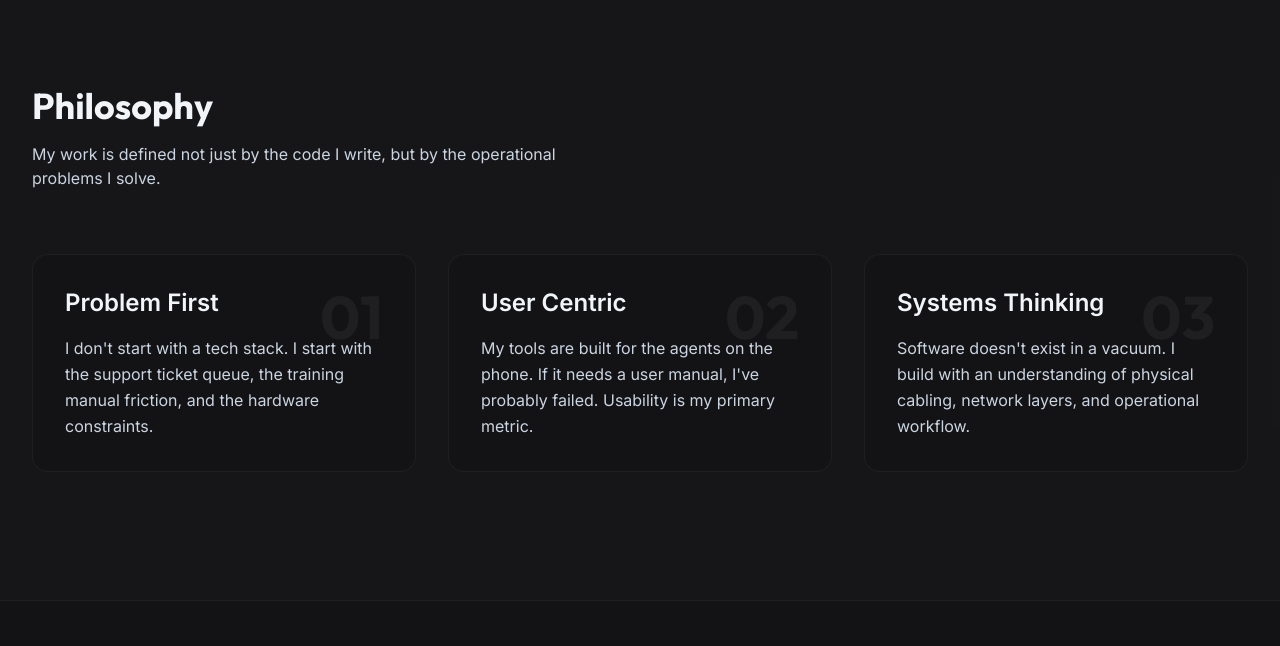
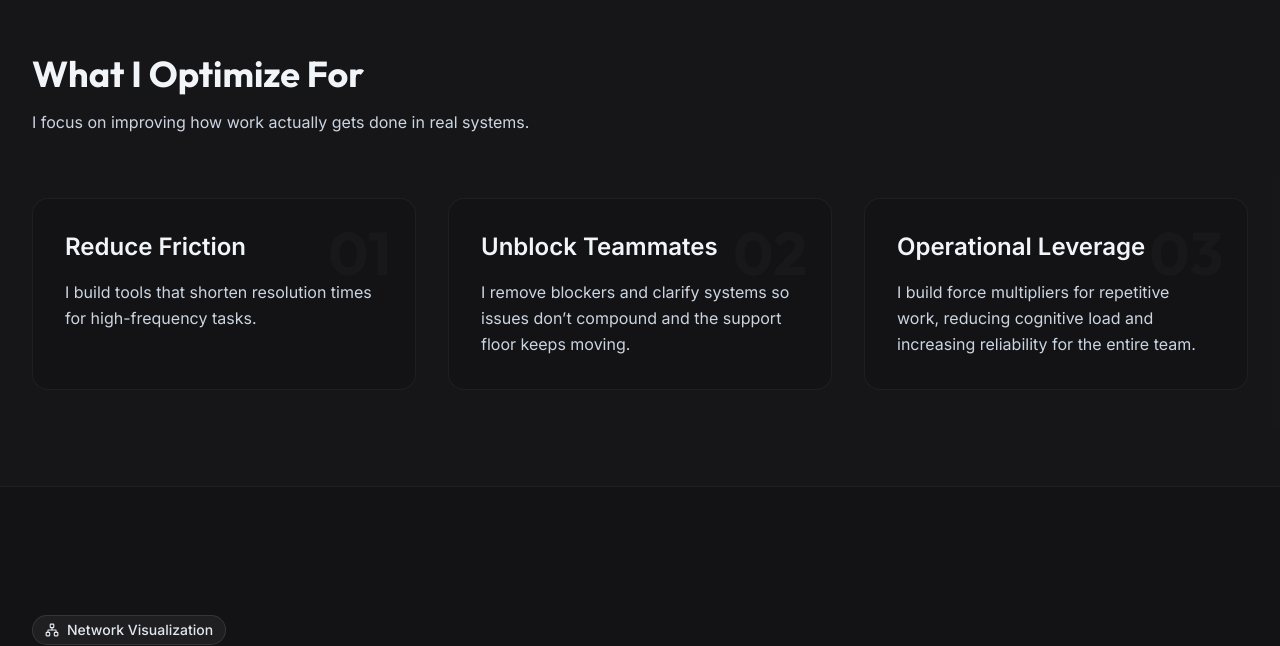
Before and after one commit to Danzers99/davidmorales, a React (Vite) app: page / in a window 1280 px wide. Shown: the part 842-1488 px from the top of the page. Built offline with nearby package versions, Linux system fonts and the light colour scheme.

Commit message:
Upgrade Philosophy section to 'What I Optimize For' with grounded operational copy

```diff
--- a/src/components/sections/ProofOfWork.tsx
+++ b/src/components/sections/ProofOfWork.tsx
@@ -2,35 +2,35 @@ import { Container } from "../ui/Container";
 
 export function ProofOfWork() {
     return (
-        <section id="philosophy" className="py-32 bg-surface/30">
+        <section id="philosophy" className="py-24 bg-surface/30">
             <Container>
                 <div className="text-center md:text-left mb-16">
-                    <h2 className="text-4xl font-heading font-bold mb-4 text-slate-100">Philosophy</h2>
+                    <h2 className="text-4xl font-heading font-bold mb-4 text-slate-100">What I Optimize For</h2>
                     <p className="text-slate-300 max-w-xl">
-                        My work is defined not just by the code I write, but by the operational problems I solve.
+                        I focus on improving how work actually gets done in real systems.
                     </p>
                 </div>
 
                 <div className="grid md:grid-cols-3 gap-8">
                     {[
                         {
-                            title: "Problem First",
-                            desc: "I don't start with a tech stack. I start with the support ticket queue, the training manual friction, and the hardware constraints.",
+                            title: "Reduce Friction",
+                            desc: "I build tools that shorten resolution times for high-frequency tasks.",
                             icon: "01"
                         },
                         {
-                            title: "User Centric",
-                            desc: "My tools are built for the agents on the phone. If it needs a user manual, I've probably failed. Usability is my primary metric.",
+                            title: "Unblock Teammates",
+                            desc: "I remove blockers and clarify systems so issues don’t compound and the support floor keeps moving.",
                             icon: "02"
                         },
                         {
-                            title: "Systems Thinking",
-                            desc: "Software doesn't exist in a vacuum. I build with an understanding of physical cabling, network layers, and operational workflow.",
+                            title: "Operational Leverage",
+                            desc: "I build force multipliers for repetitive work, reducing cognitive load and increasing reliability for the entire team.",
                             icon: "03"
                         }
                     ].map((item, i) => (
                         <div key={i} className="p-8 rounded-2xl bg-background border border-white/5 hover:border-primary/30 transition-colors group relative overflow-hidden">
-                            <div className="absolute top-0 right-0 p-8 opacity-5 text-6xl font-heading font-bold group-hover:opacity-10 transition-opacity">
+                            <div className="absolute top-0 right-0 p-6 opacity-[0.02] text-6xl font-heading font-bold group-hover:opacity-[0.04] transition-opacity">
                                 {item.icon}
                             </div>
                             <h3 className="text-2xl font-bold text-slate-100 mb-4 group-hover:text-primary transition-colors">{item.title}</h3>
```
